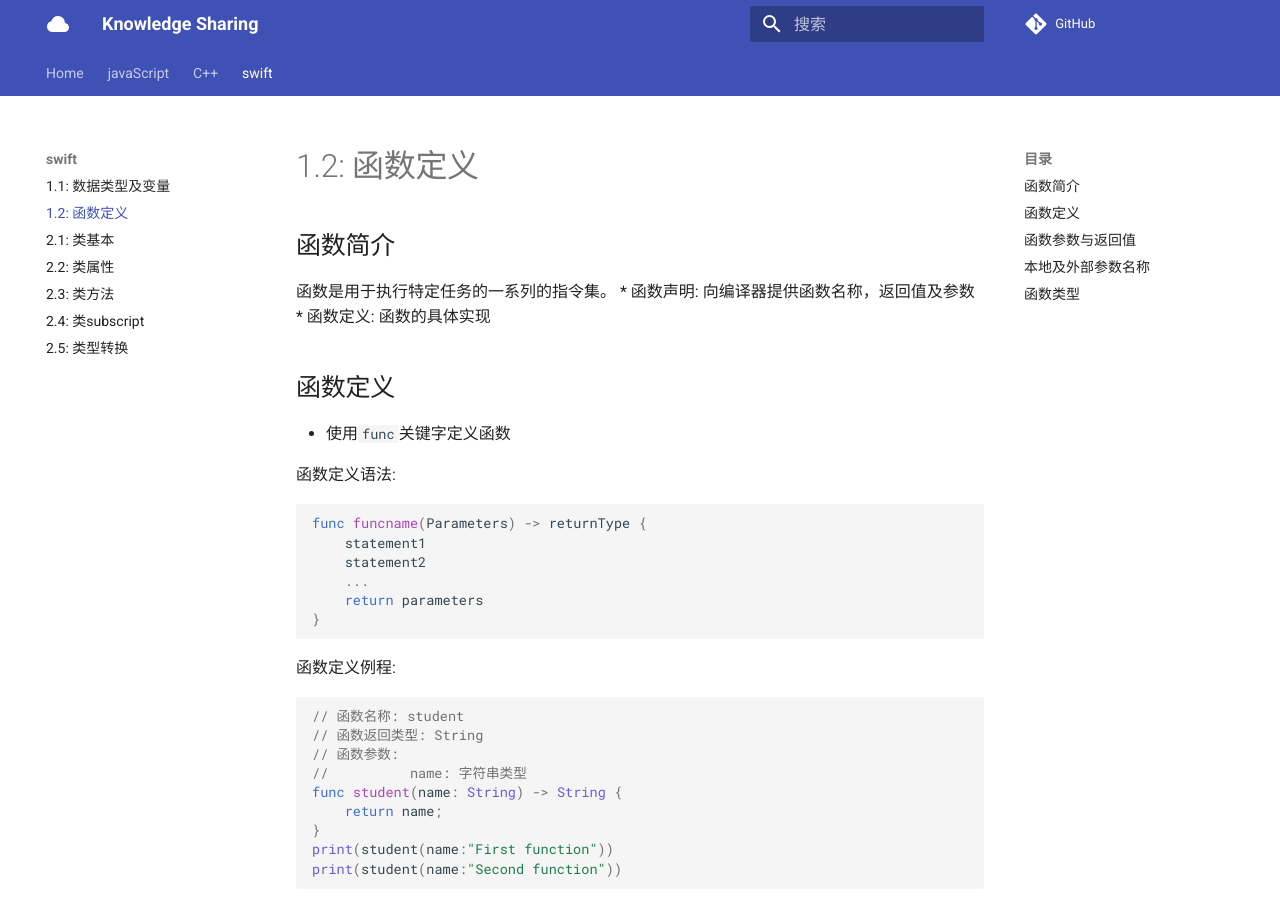
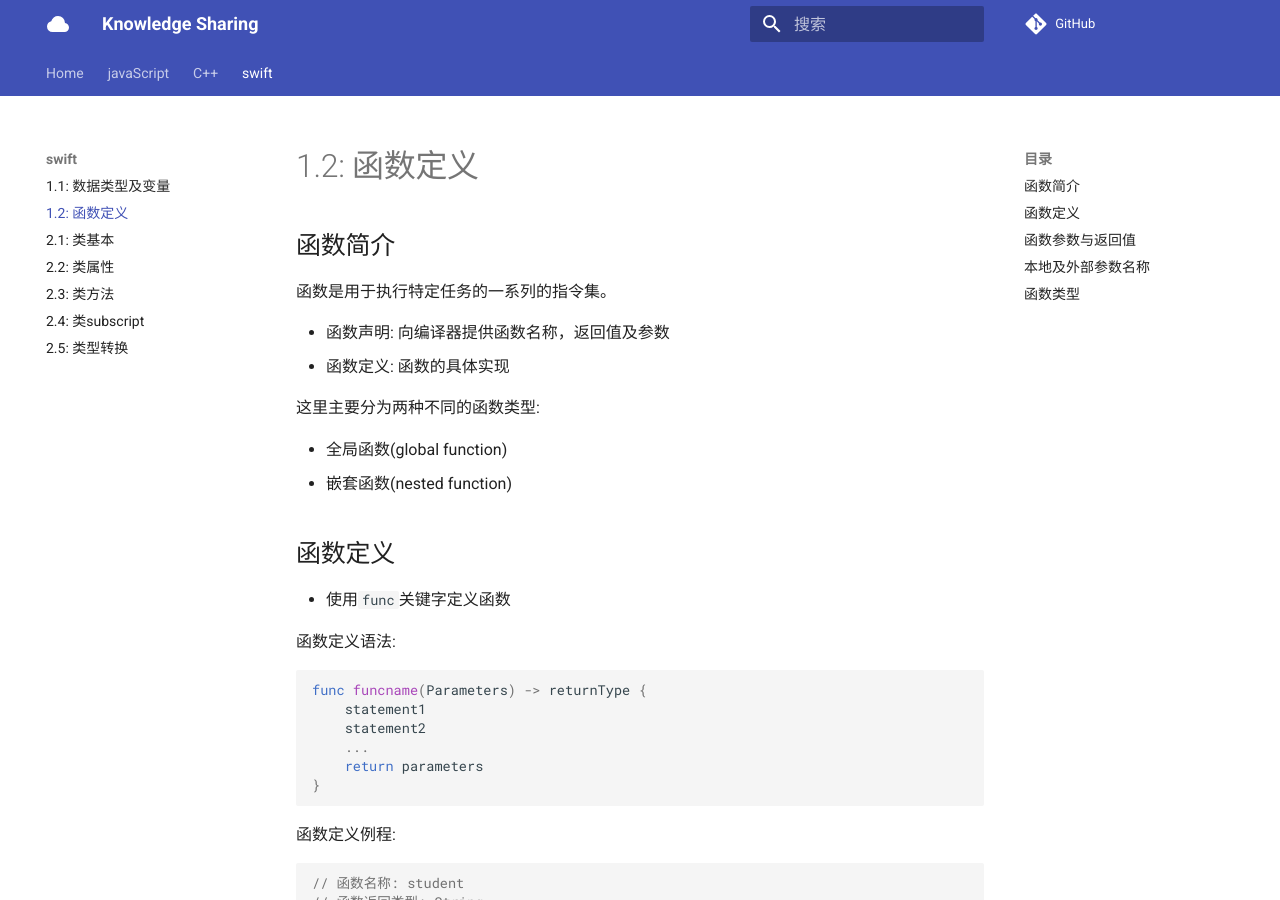
Before and after one commit to zhoukaidev/ks_blog, an MkDocs documentation site: the page built from docs/swift/function.md, in a window 1280 px wide and 900 px high. Built offline with MkDocs 1.6.1 and Material for MkDocs 9.7.7, drawn with Linux system fonts in a browser that asks for light colours; comment, search, counter and statistics services are not loaded.

Commit message:
Fix markdown syntax error

```diff
--- a/docs/swift/function.md
+++ b/docs/swift/function.md
@@ -1,8 +1,14 @@
 ## 函数简介 #
 
 函数是用于执行特定任务的一系列的指令集。
+
 * 函数声明: 向编译器提供函数名称，返回值及参数
 * 函数定义: 函数的具体实现
+
+这里主要分为两种不同的函数类型:
+
+* 全局函数(global function)
+* 嵌套函数(nested function)
 
 ## 函数定义
 
```
